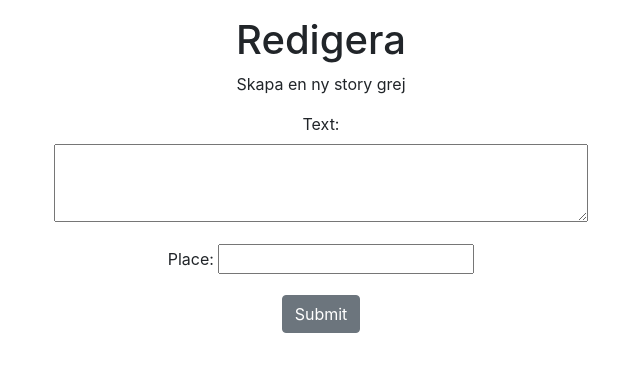
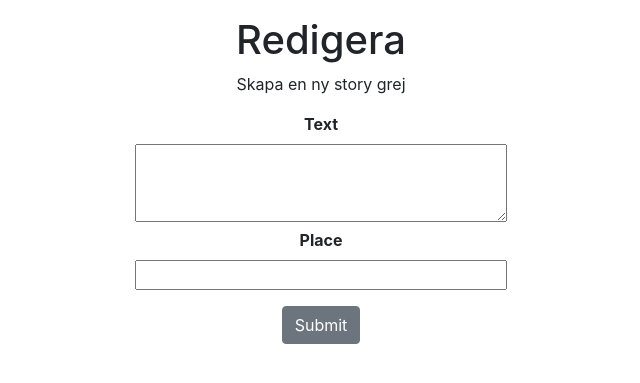
Before and after one commit to te16davidandersson/latraviatastory, a PHP site: page /edit.php in a window 1280 px wide. Shown: the part 52-435 px from the top of the page, without its empty margins (319-959 px from the left). Run offline with PHP 8.4, Linux system fonts and the light colour scheme; data that the repository does not hold is empty; a stand-in replaces the project's code that opens the database connection.

Commit message:
la till några sista bitar som behövdes stylas om

```diff
--- a/edit.php
+++ b/edit.php
@@ -44,10 +44,7 @@
 					<div class="col-3">
 					</div>
 					<div class="col-6">
-						<p>
-							<label for="text">Text: </label>
-							<textarea rows="3" cols="50" name="text" id="text"></textarea>
-						</p>
+							<label class="font-weight-bold" for="text">Text</label>
 					</div>
 					<div class="col-3">
 					</div>
@@ -56,10 +53,25 @@
 					<div class="col-3">
 					</div>
 					<div class="col-6">
-						<p>
-							<label for="place">Place: </label>
-							<input type="text" name="place" id="place">
-						</p>
+							<textarea rows="3" style="width: 69%" name="text" id="text"></textarea>
+					</div>
+					<div class="col-3">
+					</div>
+				</div>
+				<div class="row">
+					<div class="col-3">
+					</div>
+					<div class="col-6">
+							<label class="font-weight-bold" for="place">Place</label>
+					</div>
+					<div class="col-3">
+					</div>
+				</div>
+				<div class="row">
+					<div class="col-3">
+					</div>
+					<div class="col-6">
+							<input class="mb-3" style="width: 69%;" type="text" name="place" id="place">
 					</div>
 					<div class="col-3">
 					</div>
```
